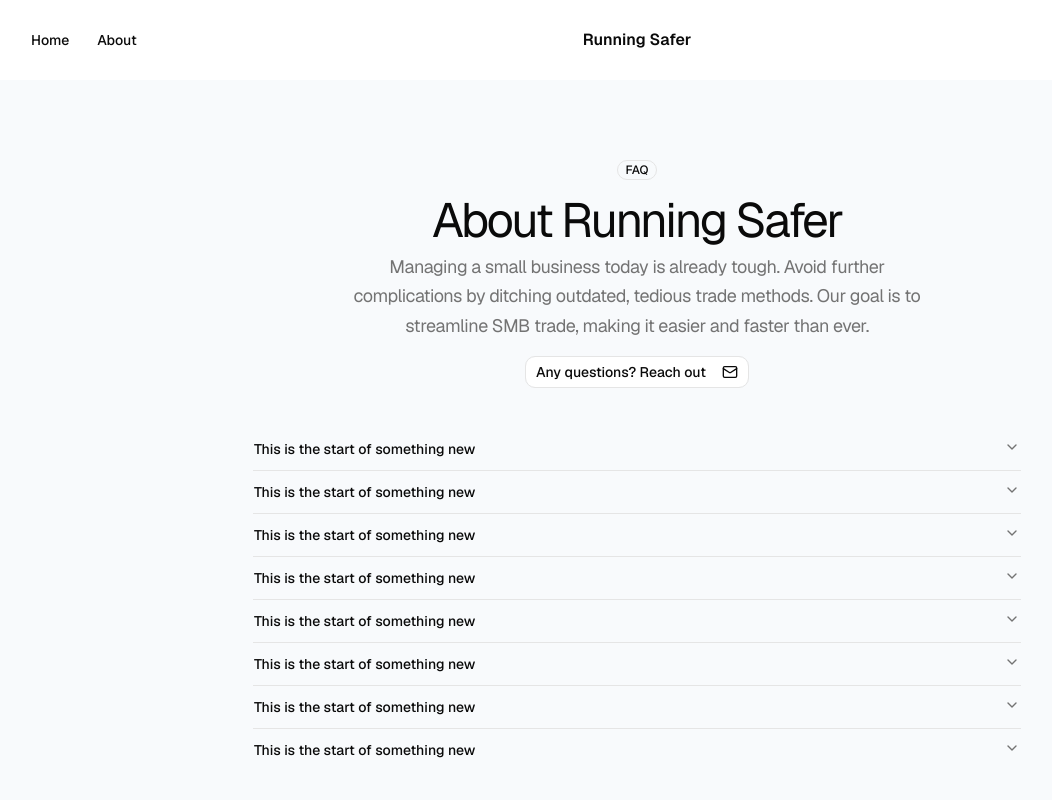
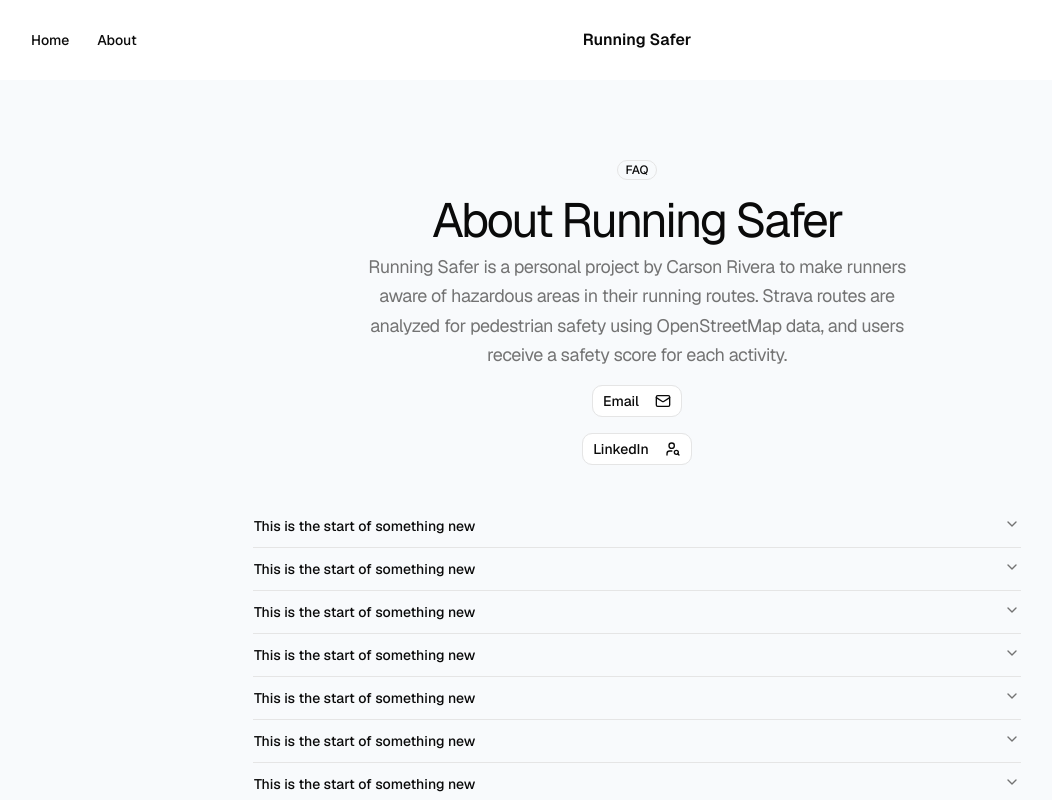
Before and after one commit to CarsonRivera04/runningsafer, a Next.js app in the folder frontend/: page /about in a window 1280 px wide. Shown: the top 800 px of the page, without its empty margins (3-1055 px from the left). Built offline with nearby package versions, Linux system fonts and the light colour scheme; no server answers.

Commit message:
LinkedIn connect and about bio (#47)

```diff
--- a/frontend/src/components/ui/faq2.tsx
+++ b/frontend/src/components/ui/faq2.tsx
@@ -1,4 +1,4 @@
-import { Check, PhoneCall, Mail } from "lucide-react";
+import { Mail, UserSearch } from "lucide-react";
 import { Badge } from "@/components/ui/badge";
 import {
   Accordion,
@@ -19,16 +19,22 @@
                 About Running Safer
             </h4>
             <p className="text-lg leading-relaxed tracking-tight text-muted-foreground max-w-xl text-center">
-              Managing a small business today is already tough. Avoid further
-              complications by ditching outdated, tedious trade methods. Our
-              goal is to streamline SMB trade, making it easier and faster than
-              ever.
+                Running Safer is a personal project by Carson Rivera to make runners aware of
+                hazardous areas in their running routes. Strava routes are analyzed for pedestrian safety
+                using OpenStreetMap data, and users receive a safety score for each activity.
             </p>
           </div>
           <div>
             <Button className="gap-4" variant="outline" asChild>
                 <a href="mailto:carsonrivera04@gmail.com">
-                    Any questions? Reach out <Mail className="w-4 h-4" />
+                    Email<Mail className="w-4 h-4" />
+                </a>
+            </Button>
+          </div>
+          <div>
+            <Button className="gap-4" variant="outline" asChild>
+                <a href="https://www.linkedin.com/in/carsonrivera04/" target="_blank" rel="noopener noreferrer">
+                    LinkedIn<UserSearch className="w-4 h-4" />
                 </a>
             </Button>
           </div>
```
